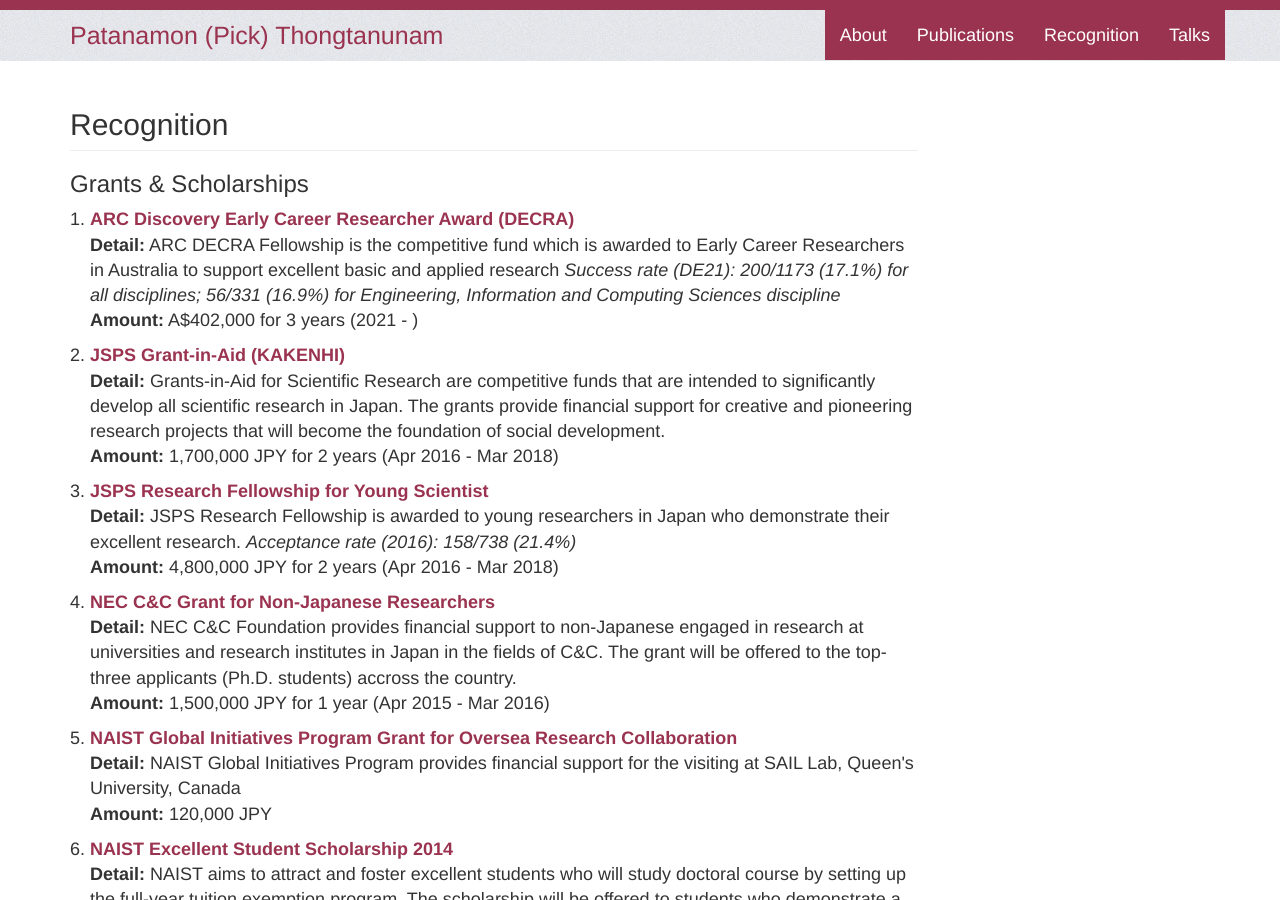
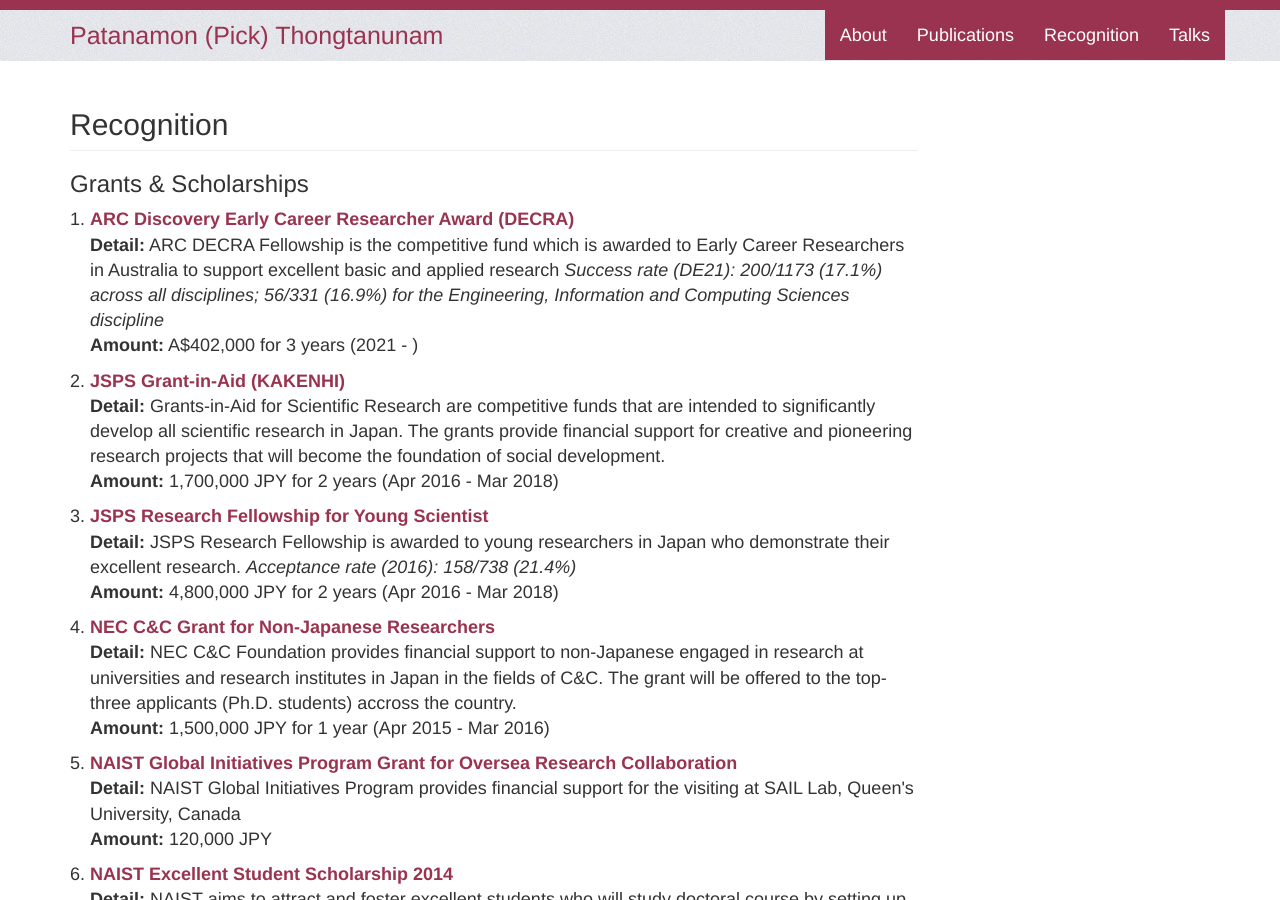
Before and after one commit to patanamon/patanamon.github.io, a Jekyll site: the page built from index.html, in a window 1280 px wide and 900 px high, scrolled down 3107 px. Built offline with Jekyll 4.4.1, drawn with Linux system fonts in a browser that asks for light colours; comment, search, counter and statistics services are not loaded.

Commit message:
small edits

```diff
--- a/_data/scholarships.yml
+++ b/_data/scholarships.yml
@@ -1,6 +1,6 @@
 - name: "ARC Discovery Early Career Researcher Award (DECRA)"
   value: "A$402,000 for 3 years (2021 - )"
-  detail: "ARC DECRA Fellowship is the competitive fund which is awarded to Early Career Researchers in Australia to support excellent basic and applied research <i>Success rate (DE21): 200/1173 (17.1%) for all disciplines; 56/331 (16.9%) for Engineering, Information and Computing Sciences discipline</i>"
+  detail: "ARC DECRA Fellowship is the competitive fund which is awarded to Early Career Researchers in Australia to support excellent basic and applied research <i>Success rate (DE21): 200/1173 (17.1%) across all disciplines; 56/331 (16.9%) for the Engineering, Information and Computing Sciences discipline</i>"
   url: "https://www.arc.gov.au/grants/grant-outcomes/selection-outcome-reports/selection-report-discovery-early-career-researcher-award-2021"
 
 - name: "JSPS Grant-in-Aid (KAKENHI)"
```
